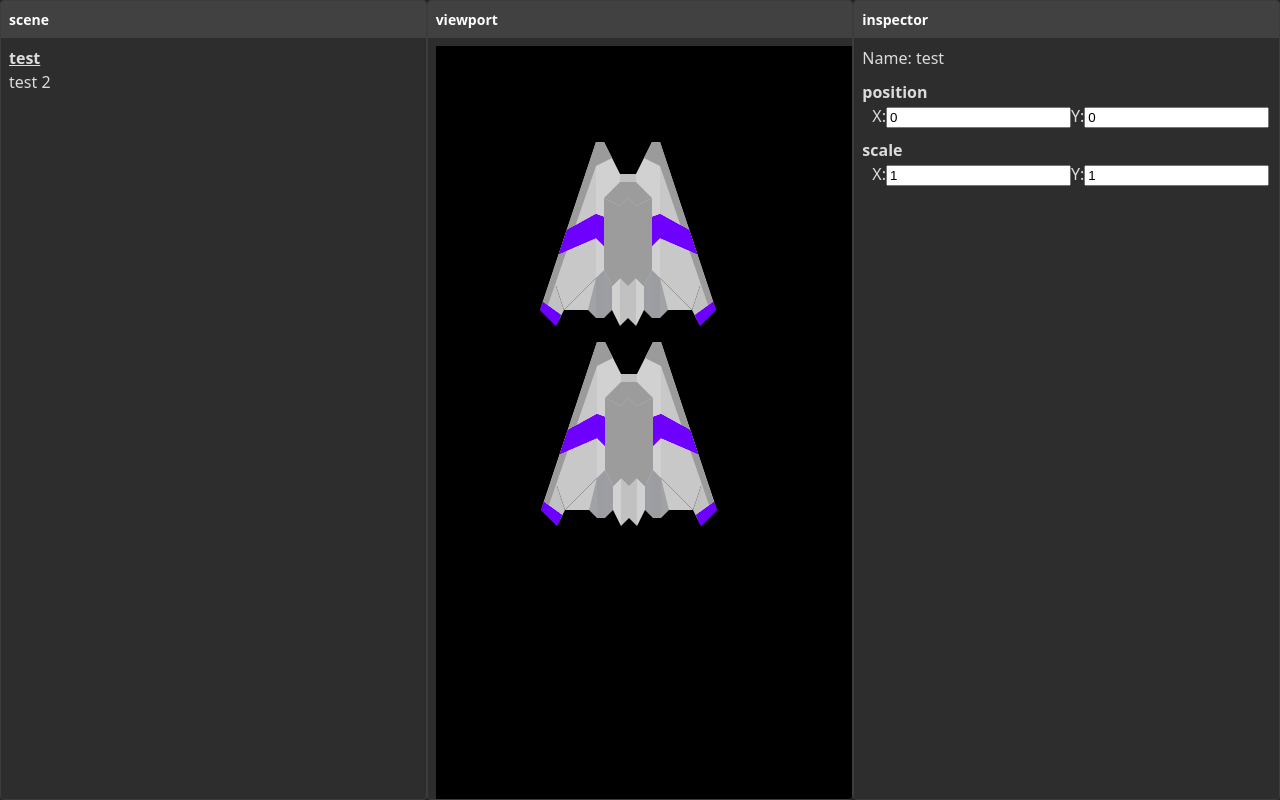
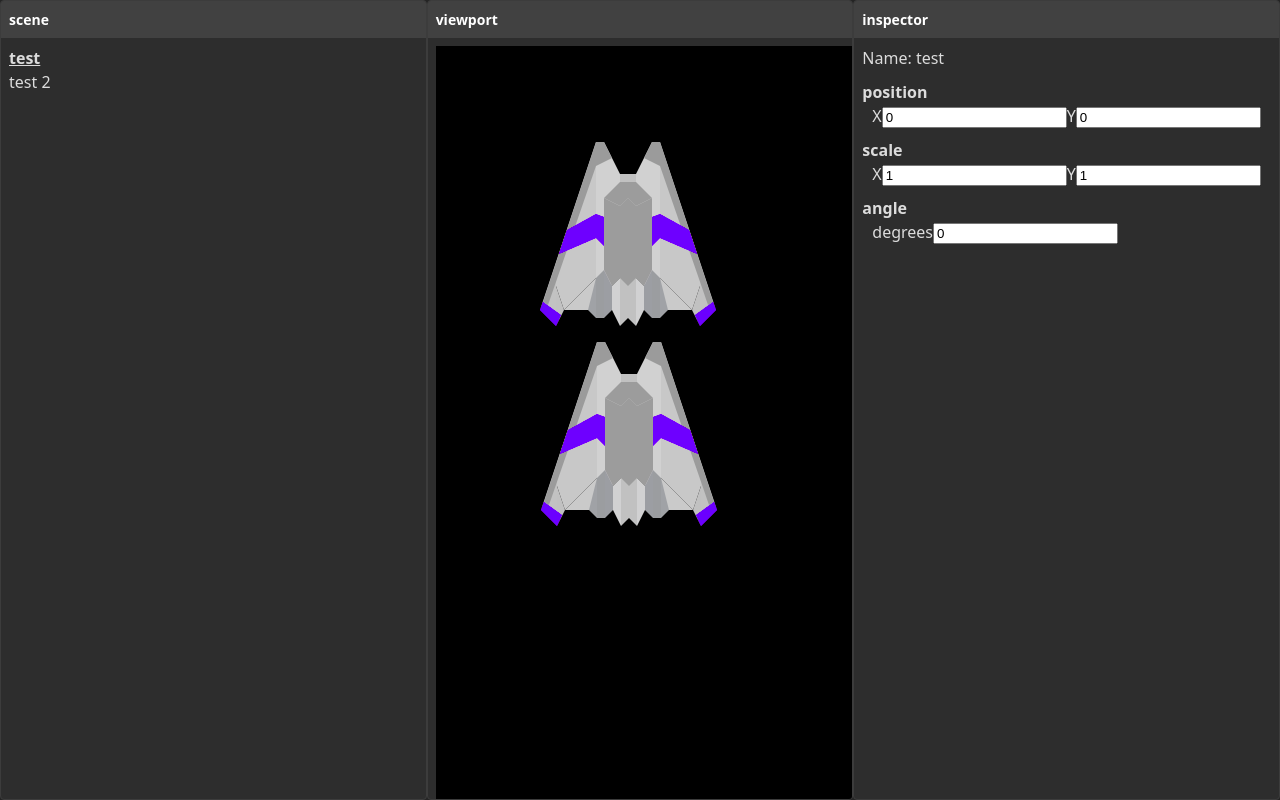
Before and after one commit to actuallyfrank/deck-builder-engine, a React (Vite) app in the folder packages/editor/: page / in a window 1280 px wide. Both pictures are taken after a click on the button "test". Built offline with nearby package versions, Linux system fonts and the light colour scheme.

Commit message:
feat: add support for angle rotations

```diff
--- a/packages/core/src/types.ts
+++ b/packages/core/src/types.ts
@@ -10,7 +10,7 @@ export class Vector2 {
   x: number;
   y: number;
 
-  constructor(x: number, y: number, z: number) {
+  constructor(x: number, y: number) {
     this.x = x;
     this.y = y;
   }
@@ -25,6 +25,7 @@ export interface SceneItem {
   transform: {
     position: Vector2;
     scale: Vector2;
+    angle: number;
   };
 }
 
--- a/packages/editor/src/App.tsx
+++ b/packages/editor/src/App.tsx
@@ -1,9 +1,9 @@
 import { SceneItem, Vector2 } from "core";
 import "./App.css";
-import { Inspector } from "./components/inspector/inspector";
+import { Inspector } from "./features/inspector/inspector";
 import { Layout } from "./components/layout/layout";
-import { Scene } from "./components/scene/scene";
-import { Viewport } from "./components/viewport/viewport";
+import { Scene } from "./features/scene/scene";
+import { Viewport } from "./features/viewport/viewport";
 import { SceneProvider } from "./provider/scene-provider";
 
 const testItems: SceneItem[] = [
@@ -11,7 +11,7 @@ const testItems: SceneItem[] = [
     name: "test",
     id: "1",
     type: "empty",
-    transform: { position: Vector2.Zero, scale: new Vector2(1, 1) },
+    transform: { position: Vector2.Zero, scale: new Vector2(1, 1), angle: 0 },
   },
   {
     name: "test 2 ",
@@ -20,6 +20,7 @@ const testItems: SceneItem[] = [
     transform: {
       position: new Vector2(1, 200),
       scale: new Vector2(1, 1),
+      angle: 0,
     },
   },
 ];
--- a/packages/editor/src/components/inspector/inspector.tsx
+++ /dev/null
@@ -1,90 +0,0 @@
-import { useScene } from "../../provider/scene-provider";
-import { Panel } from "../panel/panel";
-
-export const Inspector = () => {
-  const { selectedItem, updateItem } = useScene();
-
-  if (!selectedItem) {
-    return <Panel name="inspector">No item selected</Panel>;
-  }
-
-  const {
-    transform: { position, scale },
-  } = selectedItem;
-
-  const updatePosition = (
-    e: React.ChangeEvent<HTMLInputElement>,
-    axis: "x" | "y",
-  ) => {
-    const value = parseFloat(e.target.value);
-
-    if (value === undefined || isNaN(value)) {
-      return;
-    }
-
-    const newPosition = {
-      ...position,
-      x: axis === "x" ? value : position.x,
-      y: axis === "y" ? value : position.y,
-    };
-
-    updateItem({
-      ...selectedItem,
-      transform: {
-        ...selectedItem.transform,
-        position: newPosition,
-      },
-    });
-  };
-
-  const updateScale = (
-    e: React.ChangeEvent<HTMLInputElement>,
-    axis: "x" | "y",
-  ) => {
-    const value = parseFloat(e.target.value);
-
-    if (value === undefined || isNaN(value)) {
-      return;
-    }
-
-    const newScale = {
-      ...scale,
-      x: axis === "x" ? value : scale.x,
-      y: axis === "y" ? value : scale.y,
-    };
-
-    updateItem({
-      ...selectedItem,
-      transform: {
-        ...selectedItem.transform,
-        scale: newScale,
-      },
-    });
-  };
-
-  return (
-    <Panel name="inspector">
-      {"Name: " + selectedItem.name}
-      <Panel.Area name="position">
-        <label>
-          X:
-          <input value={position.x} onChange={(e) => updatePosition(e, "x")} />
-        </label>
-        <label>
-          Y:
-          <input value={position.y} onChange={(e) => updatePosition(e, "y")} />
-        </label>
-      </Panel.Area>
-      <Panel.Area name="scale">
-        <label>
-          X:
-          <input value={scale.x} onChange={(e) => updateScale(e, "x")} />
-        </label>
-        <label>
-          Y:
-          <input value={scale.y} onChange={(e) => updateScale(e, "y")} />
-        </label>
-      </Panel.Area>
-    </Panel>
-  );
-};
--- /dev/null
+++ b/packages/editor/src/features/inspector/components/input.tsx
@@ -0,0 +1,28 @@
+export interface InputProps {
+  name: string;
+  value: number;
+  onChange: (value: number) => void;
+}
+
+export const Input = ({ name, value, onChange }: InputProps) => {
+  const handleChange = (e: React.ChangeEvent<HTMLInputElement>) => {
+    if (e.target.value === "") {
+      onChange(0);
+      return;
+    }
+
+    const parsedValue = parseFloat(e.target.value);
+    if (isNaN(parsedValue)) {
+      return;
+    }
+
+    onChange(parsedValue);
+  };
+
+  return (
+    <label>
+      {name}
+      <input value={value} onChange={handleChange} />
+    </label>
+  );
+};
--- /dev/null
+++ b/packages/editor/src/features/inspector/inspector.tsx
@@ -0,0 +1,94 @@
+import { useScene } from "../../provider/scene-provider";
+import { Panel } from "../../components/panel/panel";
+import { Input } from "./components/input";
+
+export const Inspector = () => {
+  const { selectedItem, updateItem } = useScene();
+
+  if (!selectedItem) {
+    return <Panel name="inspector">No item selected</Panel>;
+  }
+
+  const {
+    transform: { position, scale },
+  } = selectedItem;
+
+  const updatePosition = (value: number, axis: "x" | "y") => {
+    const newPosition = {
+      ...position,
+      x: axis === "x" ? value : position.x,
+      y: axis === "y" ? value : position.y,
+    };
+
+    updateItem({
+      ...selectedItem,
+      transform: {
+        ...selectedItem.transform,
+        position: newPosition,
+      },
+    });
+  };
+
+  const updateScale = (value: number, axis: "x" | "y") => {
+    const newScale = {
+      ...scale,
+      x: axis === "x" ? value : scale.x,
+      y: axis === "y" ? value : scale.y,
+    };
+
+    updateItem({
+      ...selectedItem,
+      transform: {
+        ...selectedItem.transform,
+        scale: newScale,
+      },
+    });
+  };
+
+  const updateAngle = (value: number) => {
+    updateItem({
+      ...selectedItem,
+      transform: {
+        ...selectedItem.transform,
+        angle: value,
+      },
+    });
+  };
+
+  return (
+    <Panel name="inspector">
+      {"Name: " + selectedItem.name}
+      <Panel.Area name="position">
+        <Input
+          name="X"
+          value={position.x}
+          onChange={(value) => updatePosition(value, "x")}
+        />
+        <Input
+          name="Y"
+          value={position.y}
+          onChange={(value) => updatePosition(value, "y")}
+        />
+      </Panel.Area>
+      <Panel.Area name="scale">
+        <Input
+          name="X"
+          value={scale.x}
+          onChange={(value) => updateScale(value, "x")}
+        />
+        <Input
+          name="Y"
+          value={scale.y}
+          onChange={(value) => updateScale(value, "y")}
+        />
+      </Panel.Area>
+      <Panel.Area name="angle">
+        <Input
+          name="degrees"
+          value={selectedItem.transform.angle}
+          onChange={updateAngle}
+        />
+      </Panel.Area>
+    </Panel>
+  );
+};
--- a/packages/editor/src/components/scene/scene.tsx
+++ b/packages/editor/src/features/scene/scene.tsx
@@ -1,4 +1,4 @@
-import { Panel } from "../panel/panel";
+import { Panel } from "../../components/panel/panel";
 import { useScene } from "../../provider/scene-provider";
 import "./scene.css";
 
--- a/packages/editor/src/components/viewport/viewport.tsx
+++ b/packages/editor/src/features/viewport/viewport.tsx
@@ -1,5 +1,5 @@
 import { App, PIXI } from "core";
-import { Panel } from "../panel/panel";
+import { Panel } from "../../components/panel/panel";
 import { memo, RefObject, useEffect, useRef, useState } from "react";
 import { useScene } from "../../provider/scene-provider";
 
@@ -22,7 +22,7 @@ export const RenderViewport = ({
   const { sceneItems } = useScene();
   const appRef = useRef<PIXI.Application | null>(null);
 
-  const [isLoaded, setIsLoaded] = useState(false);
+  const [, setIsLoaded] = useState(false);
 
   useEffect(() => {
     const initializeApp = async () => {
@@ -60,6 +60,8 @@ export const RenderViewport = ({
       item.transform.position.y,
     );
     itemInScene.scale.set(item.transform.scale.x, item.transform.scale.y);
+
+    itemInScene.angle = item.transform.angle;
   });
 
   return (
```
Also changed, not shown: packages/editor/src/features/scene/scene.css (renamed from packages/editor/src/components/scene/scene.css).
